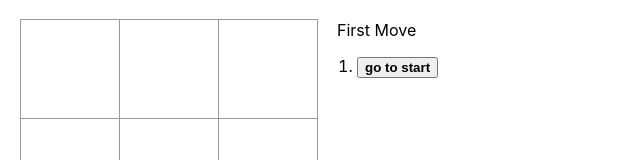
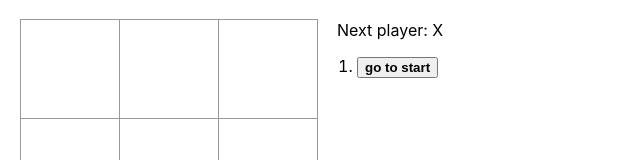
Before and after one commit to kylei-weisse/react-tac-toe, a React (Create React App) app: page / in a window 1280 px wide. Shown: the top 160 px of the page, without its empty margins (0-640 px from the left). Built offline with nearby package versions, Linux system fonts and the light colour scheme.

Commit message:
separated changeStatus into its own component

```diff
--- /dev/null
+++ b/src/changeStatus.js
@@ -0,0 +1,20 @@
+//get state from Game
+//see what happened
+//set state.status in Game
+function changeStatus(state){
+    //to do: link the new showStatus component to the rest of the app
+    let status;
+    //check for winner
+    if (state.winner) {
+      status = 'Winner: ' + state.winner
+      //else, check that there's more moves left.
+    } else if (state.stepNumber <= 8) {
+      status = 'Next player: ' + (state.xIsNext ? 'X' : 'O');
+      //else, draw
+    } else {
+      status = 'The Game has Ended in a Draw';
+    }
+    return status;
+  }
+
+  export default changeStatus;
--- a/src/index.js
+++ b/src/index.js
@@ -1,9 +1,10 @@
 //to do: seperate components into seperate files for easier editing and viewing
 
-import React, { useState } from 'react';
+import React from 'react';
 import ReactDOM from 'react-dom';
 import './index.css';
 import reportWebVitals from './reportWebVitals';
+import changeStatus from './changeStatus';
 
 function Square(props) {
   return (
@@ -13,21 +14,6 @@ function Square(props) {
   );
 }
 
-function changeStatus(){
-  //to do: link the new showStatus component to the rest of the app
-  let status;
-  //check for winner
-  if (useState.winner) {
-    status = 'Winner: ' + this.state.winner
-    //else, check that there's more moves left.
-  } else if (this.state.stepNumber <= 8) {
-    status = 'Next player: ' + (this.state.xIsNext ? 'X' : 'O');
-    //else, draw
-  } else {
-    status = 'The Game has Ended in a Draw';
-  }
-  return status;
-}
 
 class Board extends React.Component {
 
@@ -97,7 +83,7 @@ class Game extends React.Component {
     });
   }
 
-  jumpTo(step) {
+  onHistoryButtonClick(step) {
     this.setState({
       stepNumber: step,
       xIsNext: (step % 2) === 0,
@@ -150,13 +136,13 @@ class Game extends React.Component {
       if (this.state.stepNumber === move) {
         return (
           <li key={move}>
-            <button onClick={() => this.jumpTo(move)} className='move-current'> {desc}</button>
+            <button onClick={() => this.onHistoryButtonClick(move)} className='move-current'> {desc}</button>
           </li>
         )
       }
       else return (
         <li key={move}>
-          <button onClick={() => this.jumpTo(move)}>{desc}</button>
+          <button onClick={() => this.onHistoryButtonClick(move)}>{desc}</button>
         </li>
       )
     });
@@ -172,7 +158,7 @@ class Game extends React.Component {
           />
         </div>
         <div className="game-info">
-          <div>{this.state.status}</div>
+          <div>{changeStatus(this.state)}</div>
           <ol>{moves}</ol>
         </div>
       </div>
```
